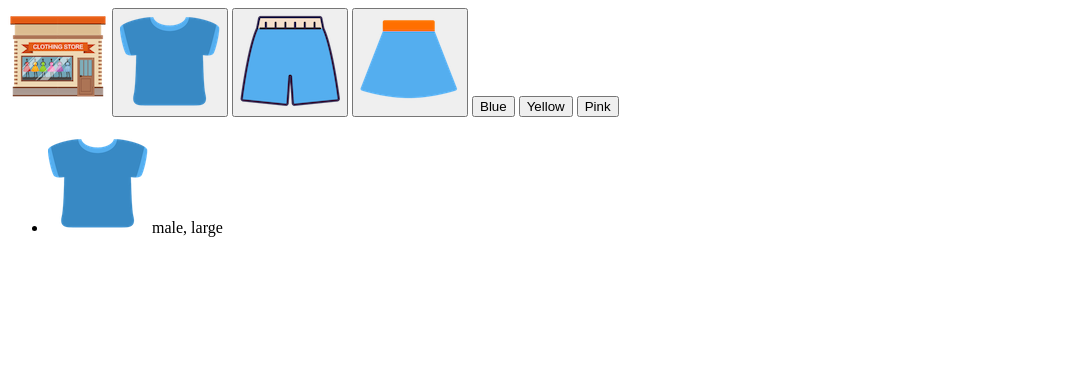
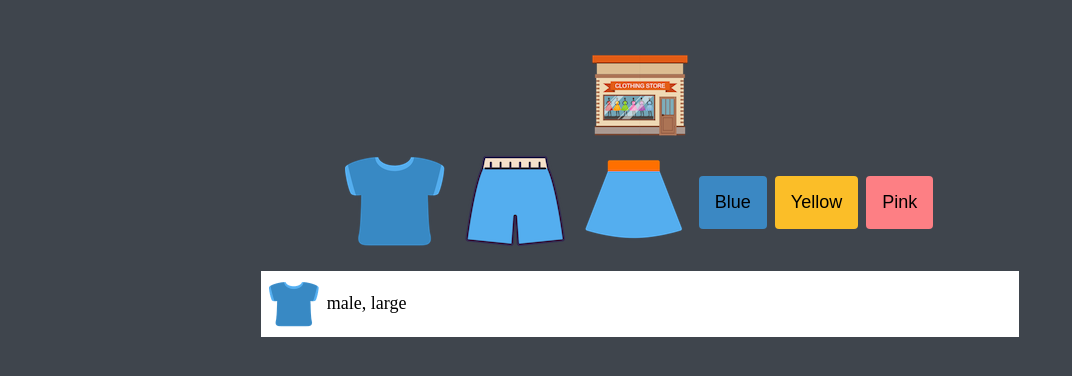
Before and after one commit to fubu1997/cloneCoding-ShoppingMall, a plain HTML site: page index.html in a window 1280 px wide. Shown: the whole page, without its empty margins (0-1072 px from the left). Drawn offline with Linux system fonts and the light colour scheme.

Commit message:
ShoppingMall = CSS

```diff
--- a/index.html
+++ b/index.html
@@ -11,12 +11,14 @@
     <!-- Logo -->
     <img src="img/logo.png" alt="logo" class="logo">
     <!-- Buttons -->
+    <div class="buttons">
       <button class="btn"><img src="img/blue_t.png" alt="tshirt" class="imgbtn"></button>
       <button class="btn"><img src="img/blue_p.png" alt="pants" class="imgbtn"></button>
       <button class="btn"><img src="img/blue_s.png" alt="skirt" class="imgbtn"></button>
       <button class="btn colorBtn blue">Blue</button>
       <button class="btn colorBtn yellow">Yellow</button>
       <button class="btn colorBtn pink">Pink</button>
+    </div>
     <!-- Items -->
     <ul class="items">
       <li class="item">
--- a/style.css
+++ b/style.css
@@ -6,8 +6,99 @@
   --color-yellow: #fbbe28;
   --color-pink: #fd7f84;
   --color-light-grey: #dfdfdf;
+
+  /* size */
+  --base-space : 8px;
+  --size-button : 60px;
+  --size-border : 4px;
+  --size-thumbnail : 50px;
+  --font-size : 18px;
+
+  /* animation */
+  --animation-duration : 300ms;
 }
 
 * {
   box-sizing: border-box;
 }
+
+body {
+  height: 100vh;
+  background-color: var(--color-black);
+  display: flex;
+  flex-direction: column;
+  justify-content: center;
+  align-items: center;
+}
+
+.logo{
+  cursor: pointer;
+  transition: transform var(--animation-duration) ease;
+}
+
+.btn {
+  background-color: transparent;
+  border: none;
+  outline: none;
+  cursor: pointer;
+  transition: transform var(--animation-duration) ease;
+  margin-right: var(--base-space);
+}
+
+.btn:hover,
+.logo:hover {
+  transform: scale(1.1);
+}
+
+.buttons{
+  display: flex;
+  align-items: center;
+}
+
+.imgBtn {
+  width: var(--size-button);
+  height: var(--size-button);
+}
+
+.colorBtn {
+  font-size: var(--font-size);
+  padding: calc(var(--base-space)*2);
+  border-radius: var(--size-border);
+}
+
+.blue {
+  background-color: var(--color-blue);
+}
+.yellow {
+  background-color: var(--color-yellow);
+}
+.pink {
+  background-color: var(--color-pink);
+}
+
+
+.items {
+  width: 60%;
+  height: 60%;
+  list-style: none;
+  padding-left: 0;
+  overflow-y: scroll;
+}
+
+.item {
+  background-color: white;
+  display: flex;
+  align-items: center;
+  padding: var(--base-space);
+  margin-bottom: var(--base-space);
+}
+
+.item__thumbnail{
+  width: var(--size-thumbnail);
+  height: var(--size-thumbnail);
+}
+
+.item__description {
+  margin-left: var(--base-space);
+  font-size: var(--font-size);
+}
```
Lines whose indentation alone changed are shown as unchanged.
